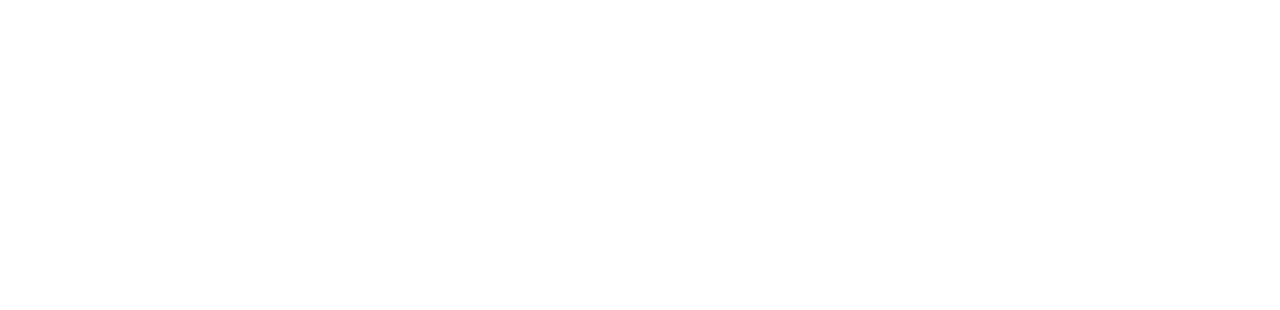
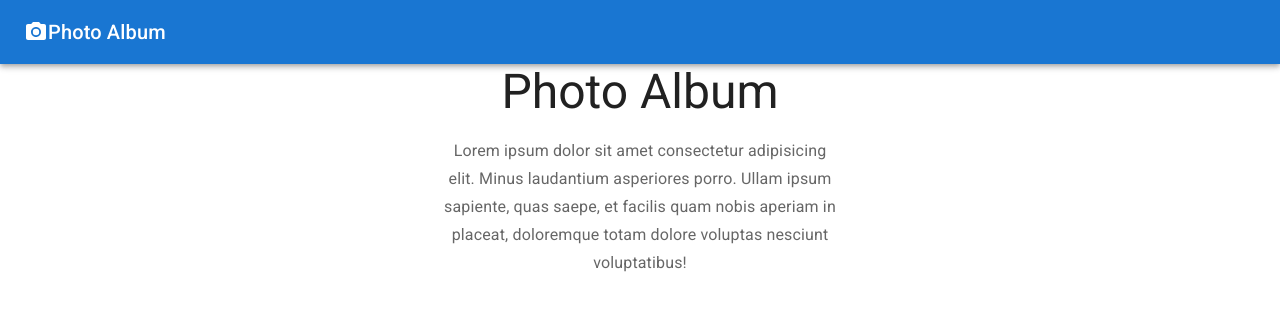
Before and after one commit to mrhrifat/image-album, a React (Create React App) app: page / in a window 1280 px wide. Shown: the top 310 px of the page. Built offline with nearby package versions, Linux system fonts and the light colour scheme.

Commit message:
build: appbar & heading

```diff
--- a/src/Root.jsx
+++ b/src/Root.jsx
@@ -12,9 +12,47 @@
   Container,
   Button,
 } from "@mui/material";
+import PhotoCameraIcon from "@mui/icons-material/PhotoCamera";
 
 const Root = () => {
-  return <></>;
+  return (
+    <>
+      <CssBaseline />
+      <AppBar position="relative">
+        <Toolbar>
+          <PhotoCameraIcon />
+          <Typography variant="h6">Photo Album</Typography>
+        </Toolbar>
+      </AppBar>
+
+      <main>
+        <div>
+          <Container maxWidth="xs">
+            <Typography
+              variant="h3"
+              align="center"
+              color="textPrimary"
+              gutterBottom
+            >
+              Photo Album
+            </Typography>
+
+            <Typography
+              variant="subtitle1"
+              align="center"
+              color="textSecondary"
+              paragraph
+            >
+              Lorem ipsum dolor sit amet consectetur adipisicing elit. Minus
+              laudantium asperiores porro. Ullam ipsum sapiente, quas saepe, et
+              facilis quam nobis aperiam in placeat, doloremque totam dolore
+              voluptas nesciunt voluptatibus!
+            </Typography>
+          </Container>
+        </div>
+      </main>
+    </>
+  );
 };
 
 export default Root;
```
